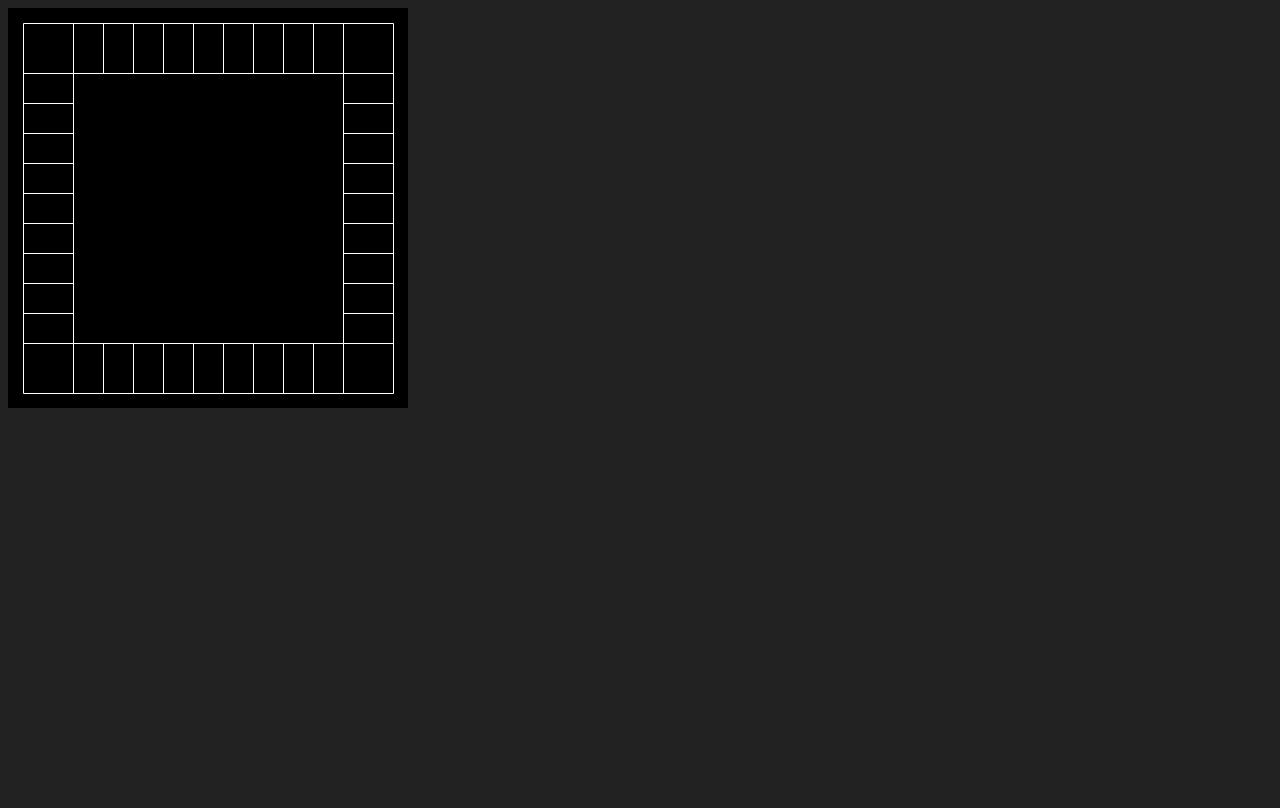
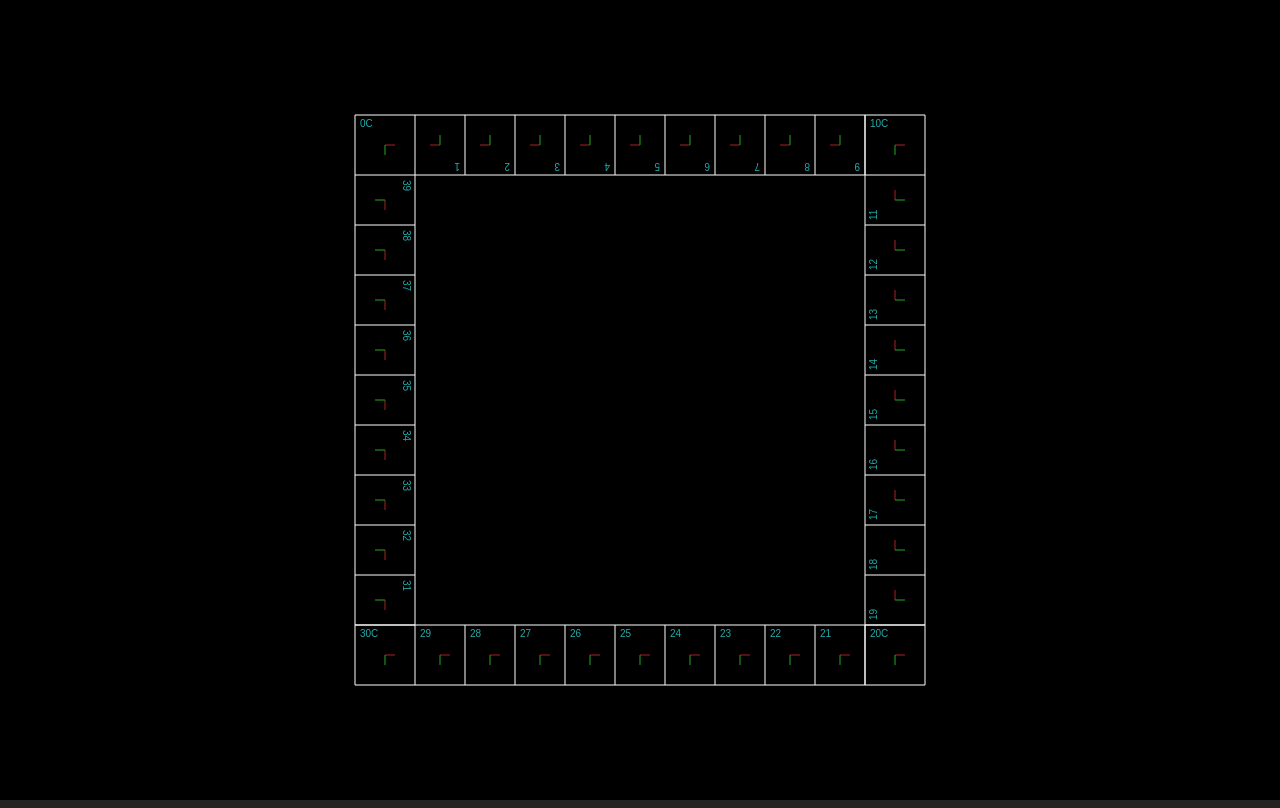
Before and after one commit to jeffmc/Monopoly-js, a plain HTML site: page index.html in a window 1280 px wide. Drawn offline with Linux system fonts and the light colour scheme.

Commit message:
Board layout

```diff
--- a/index.html
+++ b/index.html
@@ -9,9 +9,9 @@
 </head>
 
 <body>
-  <canvas id="viewport" width="400px" height="400px"></canvas>
+  <canvas id="viewport"></canvas>
   <script src="types.js"></script>
-  <script src="script.js"></script>
+  <script src="script.js" defer></script>
 </body>
 
 </html>
--- a/script.js
+++ b/script.js
@@ -1,12 +1,23 @@
 const canvas = document.getElementById('viewport');
 const gfx = canvas.getContext('2d');
 gfx.translate(0.5,0.5); // Make lines sharp
+gfx.imageSmoothingEnabled = false;
 
-const GFX_WIDTH = 400, GFX_HEIGHT = 400;
 
 // Init and center monopoly instance
 const mp = new Monopoly(0,0);
-mp.x = Math.round((GFX_WIDTH - mp.width) / 2);
-mp.y = Math.round((GFX_HEIGHT - mp.height) / 2);
 
-mp.draw(gfx);
+window.onload = window.onresize = () => {
+    canvas.width = window.innerWidth;
+    canvas.height = window.innerHeight;
+    mp.x = Math.round((canvas.width - mp.width) / 2);
+    mp.y = Math.round((canvas.height - mp.height) / 2);
+    console.log(`Canvas size: ${canvas.width}, ${canvas.height}`);
+    repaint();
+};
+
+function repaint() {
+    mp.draw(gfx);
+}
+
+repaint();
--- a/style.css
+++ b/style.css
@@ -2,8 +2,15 @@ html, body {
   background-color: #222;
   height: 100%;
   width: 100%;
+  padding: 0px;
+  margin: 0px;
+  overflow: hidden;
 }
 
 #viewport {
+  width: inherit;
+  height: inherit;
   background-color: black;
+  margin: 0px;
+  padding: 0px;
 }
--- a/types.js
+++ b/types.js
@@ -1,9 +1,10 @@
-const BOARD_SIZE = 370;
-const PROPERTY_HEIGHT = 50;
+const PROPERTY_HEIGHT = 60;
 const PROPERTY_PER_EDGE = 9;
+
+const BOARD_SIZE = PROPERTY_HEIGHT * 2 + PROPERTY_PER_EDGE * 50;
+
 const PROPERTY_WIDTH = (BOARD_SIZE-PROPERTY_HEIGHT*2)
   / PROPERTY_PER_EDGE;
-
 
 const LUCK_CARD_WIDTH = 0;
 
@@ -40,9 +41,109 @@ class Monopoly {
   }
 
   render(gfx) {
+    this.drawBorderline(gfx);
+    this.drawPlots(gfx);
+  }
+
+  drawPlots(gfx) {
+    const PROPS = (PROPERTY_PER_EDGE+1) * 4;
+    for (let i=0;i<PROPS;i++) {
+      this.drawPlot(gfx, i);
+    }
+  }
+
+  drawPlot(gfx,loc) {
+    gfx.save();
+
+    const cornerPlot = loc%(PROPERTY_PER_EDGE+1)==0;
+
+    const pwh = (cornerPlot?PROPERTY_HEIGHT:PROPERTY_WIDTH)/2, phh = PROPERTY_HEIGHT/2;
+    const origin = this.getPlotOrigin(loc);
+    const rot = this.getPlotRotation(loc);
+    gfx.translate(origin.x,origin.y);
+    gfx.rotate(rot);
+
+    gfx.fillStyle = "#2aa";
+    gfx.fillText(loc + (cornerPlot ? "C" : ""),5,12);
+
+    gfx.strokeStyle = "#a22";
+    gfx.beginPath();
+    gfx.moveTo(pwh,phh);
+    gfx.lineTo(pwh+10,phh);
+    gfx.stroke();
+    gfx.strokeStyle = "#2a2";
+    gfx.beginPath();
+    gfx.moveTo(pwh,phh);
+    gfx.lineTo(pwh,phh+10);
+    gfx.stroke();
+
+    gfx.restore();
+  }
+
+  getPlotOrigin(i) {
+    const edgeLoc = i % (PROPERTY_PER_EDGE + 1);
+    const side = Math.floor(i / (PROPERTY_PER_EDGE + 1));
+    const w = this.width, h = this.height;
+    if (edgeLoc == 0) {
+      switch (side) {
+      case 0:
+        return {
+          x: 0,
+          y: 0,
+        };
+      case 1:
+        return {
+          x: w-PROPERTY_HEIGHT,
+          y: 0,
+        };
+      case 2:
+        return {
+          x: w-PROPERTY_HEIGHT,
+          y: h-PROPERTY_HEIGHT,
+        };
+      case 3:
+        return {
+          x: 0,
+          y: h-PROPERTY_HEIGHT,
+        };
+      }
+    }
+    switch (side) {
+    case 0:
+      return {
+        x: PROPERTY_HEIGHT + PROPERTY_WIDTH * edgeLoc,
+        y: PROPERTY_HEIGHT,
+      };
+    case 1:
+      return {
+        x: w-PROPERTY_HEIGHT,
+        y: PROPERTY_HEIGHT + PROPERTY_WIDTH * edgeLoc,
+      };
+    case 2:
+      return {
+        x: w-PROPERTY_HEIGHT - PROPERTY_WIDTH * edgeLoc,
+        y: h-PROPERTY_HEIGHT,
+      };
+    case 3:
+      return {
+        x: PROPERTY_HEIGHT,
+        y: h-PROPERTY_HEIGHT - PROPERTY_WIDTH * edgeLoc,
+      };
+    }
+  }
+  getPlotRotation(i) {
+    const edgeLoc = i % (PROPERTY_PER_EDGE + 1);
+    if (edgeLoc == 0) return 0;
+    const side = Math.floor(i / (PROPERTY_PER_EDGE + 1));
+    return Math.PI * ((side+2)%4) *0.5;
+  }
+
+
+  drawBorderline(gfx) {
     gfx.strokeStyle = "#fff";
     gfx.beginPath();
     const w = this.width, h = this.height;
+
     // Board outline Rect
     gfx.moveTo(0,0);
     gfx.lineTo(w,0);
@@ -77,4 +178,5 @@ class Monopoly {
 
     gfx.stroke();
   }
+
 }
```
Also changed, not shown: devscreenshots/originsAndRotationsOfPlots.PNG (added).
